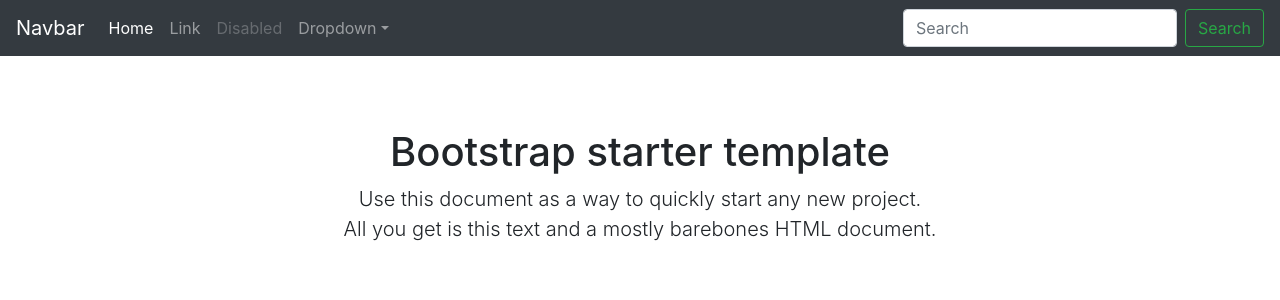
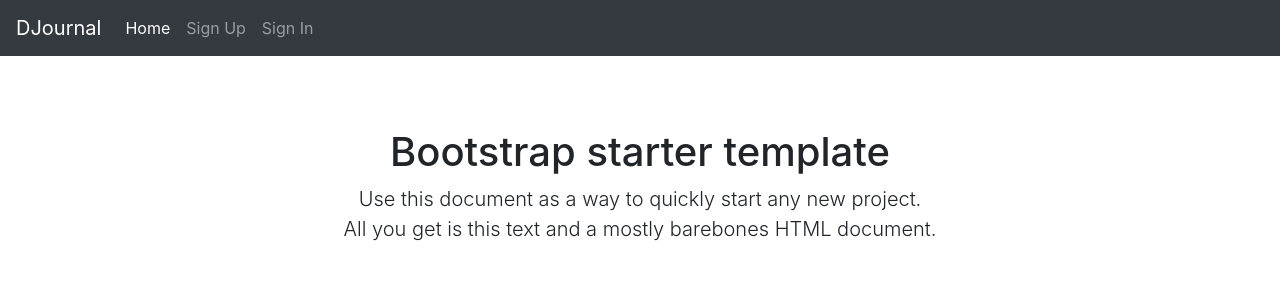
Before and after one commit to luizbag/journal, an Angular app: page / in a window 1280 px wide. Shown: the top 300 px of the page. Built offline with nearby package versions, Linux system fonts and the light colour scheme.

Commit message:
Changing navbar links

```diff
--- a/src/app/navbar/navbar.component.html
+++ b/src/app/navbar/navbar.component.html
@@ -1,5 +1,5 @@
 <nav class="navbar navbar-expand-md navbar-dark bg-dark fixed-top">
-	<a class="navbar-brand" href="#">Navbar</a>
+	<a class="navbar-brand" href="#">DJournal</a>
 	<button class="navbar-toggler" type="button" data-toggle="collapse" data-target="#navbarsExampleDefault" aria-controls="navbarsExampleDefault" aria-expanded="false" aria-label="Toggle navigation">
 	<span class="navbar-toggler-icon"></span>
 	</button>
@@ -8,6 +8,13 @@
 			<li class="nav-item active">
 				<a class="nav-link" href="#">Home <span class="sr-only">(current)</span></a>
 			</li>
+			<li class="nav-item">
+				<a class="nav-link" href="#">Sign Up</a>
+			</li>
+			<li class="nav-item">
+				<a class="nav-link" href="#">Sign In</a>
+			</li>
+			<!--
 			<li class="nav-item">
 				<a class="nav-link" href="#">Link</a>
 			</li>
@@ -21,11 +28,11 @@
 					<a class="dropdown-item" href="#">Another action</a>
 					<a class="dropdown-item" href="#">Something else here</a>
 				</div>
-			</li>
-		</ul>
+			</li>-->
+		</ul><!--
 		<form class="form-inline my-2 my-lg-0">
 			<input class="form-control mr-sm-2" type="text" placeholder="Search" aria-label="Search">
 			<button class="btn btn-outline-success my-2 my-sm-0" type="submit">Search</button>
-		</form>
+		</form>-->
 	</div>
 </nav>
```
